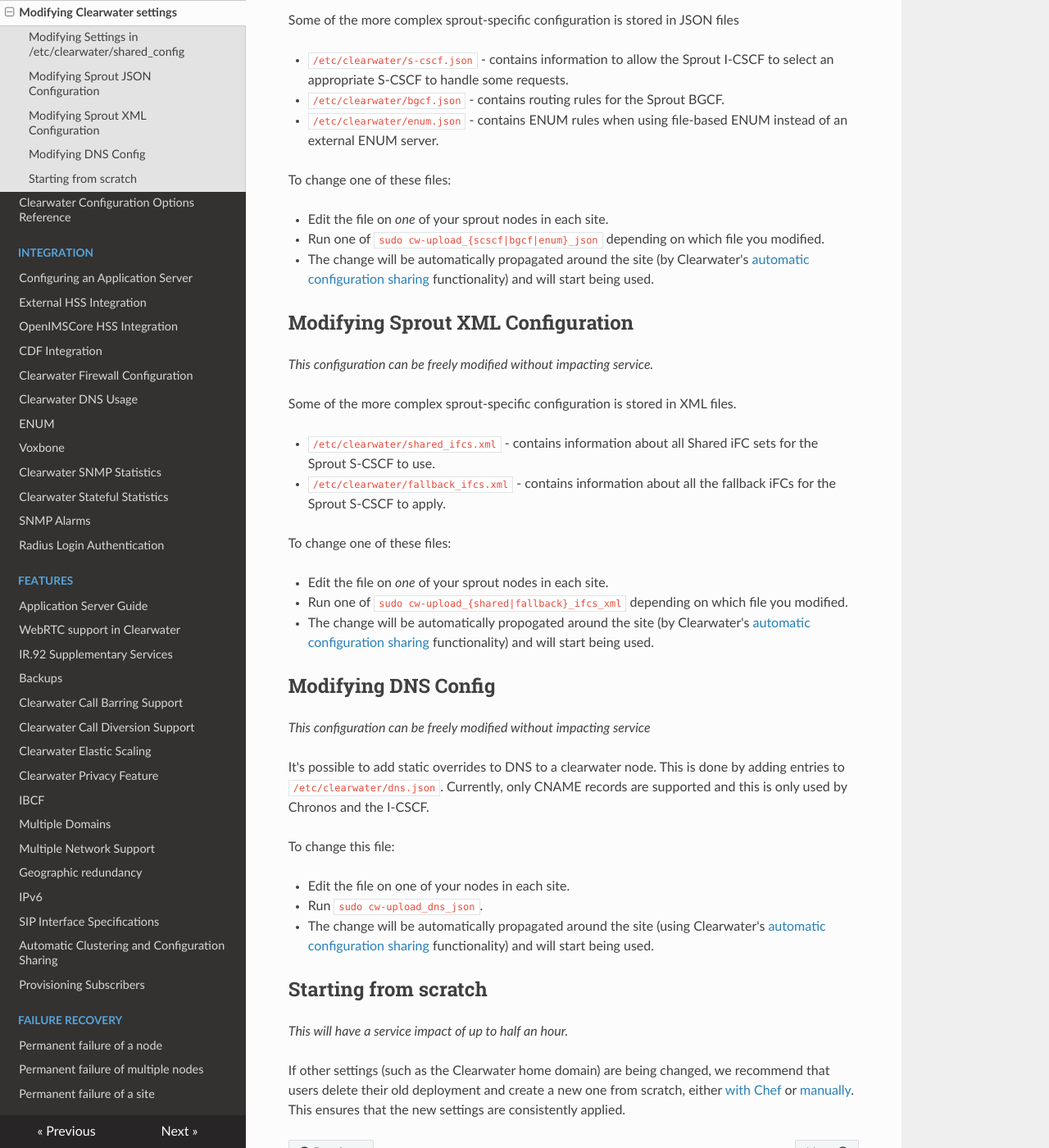
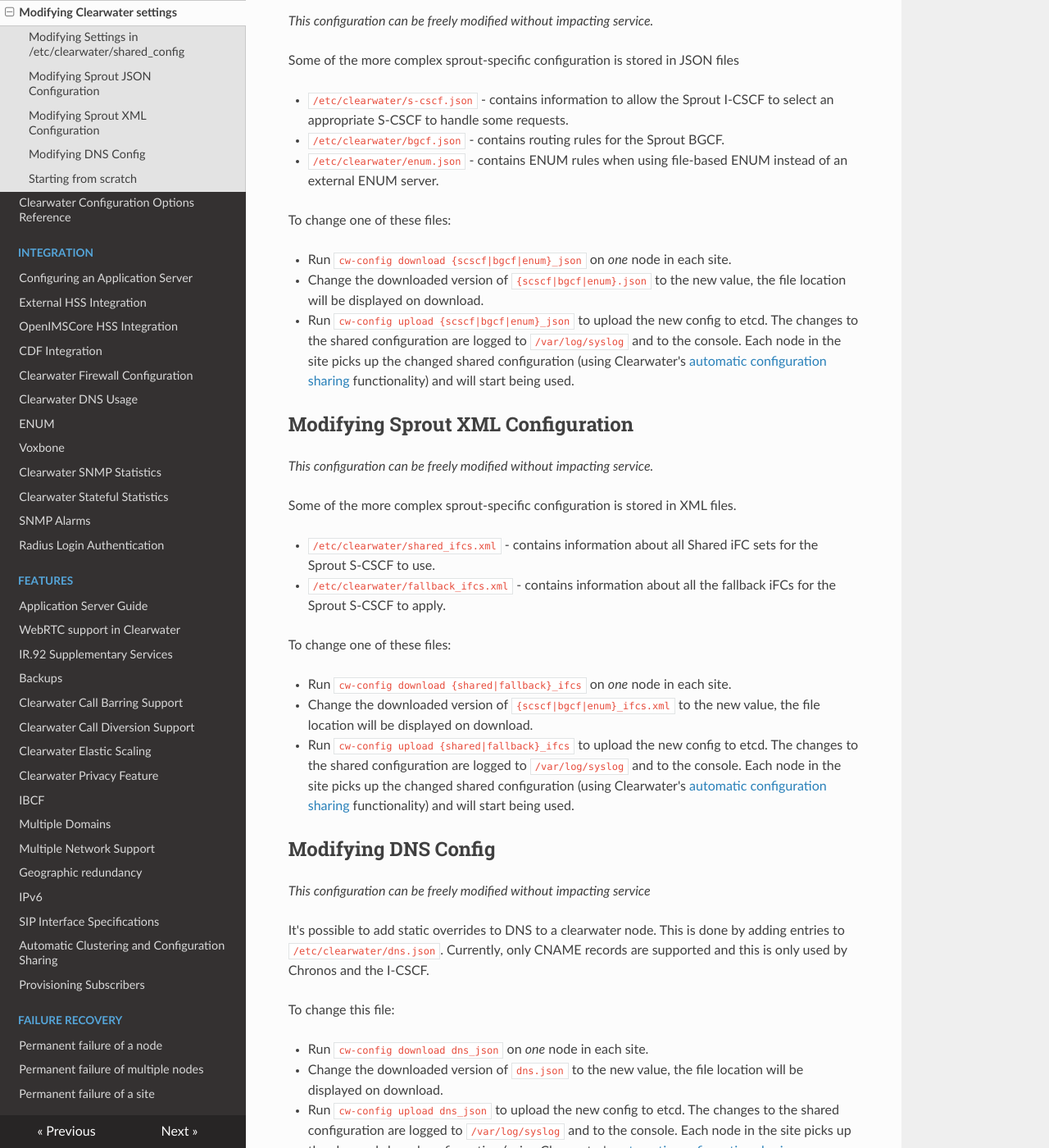
Before and after one commit to Metaswitch/clearwater-readthedocs, an MkDocs documentation site: the page built from docs/Modifying_Clearwater_settings.md, in a window 1280 px wide and 1400 px high, scrolled down 868 px. Shown: the whole window at 82% size. Built offline with MkDocs 1.6.1, drawn with Linux system fonts in a browser that asks for light colours; nearby versions of some CDN libraries; old or Windows-style settings are respelled for this version of MkDocs; some of the changed text lies outside the part shown.

Commit message:
Update docs for new cw-config format

```diff
--- a/docs/Modifying_Clearwater_settings.md
+++ b/docs/Modifying_Clearwater_settings.md
@@ -10,9 +10,10 @@ Settings in `/etc/clearwater/shared_config` can be safely changed without entire
 
 To change one of these settings:
 
-*   Edit `/etc/clearwater/shared_config` on *one* node in each site and change to the new value.
-*   Run `sudo cw-upload_shared_config` to upload the new config to etcd. The changes to the shared configuration are logged to `/var/log/syslog` and to the console. Each node in the site picks up the changed shared configuration (using Clearwater's [automatic configuration sharing](Automatic_Clustering_Config_Sharing.md) functionality) and safely restarts itself to use it.
-*   You can check which nodes are using the new shared config by running `cw-check_restart_queue_state`. If this command shows that there's been an error (i.e. a node wasn't able to restart after picking up the new config), simply fix the `/etc/clearwater/shared_config` and run the `sudo cw-upload_shared_config` script again.
+*   Run `cw-config download shared_config` on *one* node in each site.
+*   Change the downloaded version of `shared_config` to the new value, the file location will be displayed on download.
+*   Run `cw-config upload shared_config` to upload the new config to etcd. The changes to the shared configuration are logged to `/var/log/syslog` and to the console. Each node in the site picks up the changed shared configuration (using Clearwater's [automatic configuration sharing](Automatic_Clustering_Config_Sharing.md) functionality) and safely restarts itself to use it.
+*   You can check which nodes are using the new shared config by running `cw-check_restart_queue_state`. If this command shows that there's been an error (i.e. a node wasn't able to restart after picking up the new config), simply fix the `shared_config` in the download location and run `cw-config upload shared_config` script again.
 
 ## Modifying Sprout JSON Configuration
 
@@ -26,9 +27,9 @@ Some of the more complex sprout-specific configuration is stored in JSON files
 
 To change one of these files:
 
-* Edit the file on *one* of your sprout nodes in each site.
-* Run one of `sudo cw-upload_{scscf|bgcf|enum}_json` depending on which file you modified.
-* The change will be automatically propagated around the site (by Clearwater's [automatic configuration sharing](Automatic_Clustering_Config_Sharing.md) functionality) and will start being used.
+*   Run `cw-config download {scscf|bgcf|enum}_json` on *one* node in each site.
+*   Change the downloaded version of `{scscf|bgcf|enum}.json` to the new value, the file location will be displayed on download.
+*   Run `cw-config upload {scscf|bgcf|enum}_json` to upload the new config to etcd. The changes to the shared configuration are logged to `/var/log/syslog` and to the console. Each node in the site picks up the changed shared configuration (using Clearwater's [automatic configuration sharing](Automatic_Clustering_Config_Sharing.md) functionality) and will start being used.
 
 ## Modifying Sprout XML Configuration
 
@@ -41,9 +42,9 @@ Some of the more complex sprout-specific configuration is stored in XML files.
 
 To change one of these files:
 
-* Edit the file on *one* of your sprout nodes in each site.
-* Run one of `sudo cw-upload_{shared|fallback}_ifcs_xml` depending on which file you modified.
-* The change will be automatically propogated around the site (by Clearwater's [automatic configuration sharing](Automatic_Clustering_Config_Sharing.md) functionality) and will start being used.
+*   Run `cw-config download {shared|fallback}_ifcs` on *one* node in each site.
+*   Change the downloaded version of `{scscf|bgcf|enum}_ifcs.xml` to the new value, the file location will be displayed on download.
+*   Run `cw-config upload {shared|fallback}_ifcs` to upload the new config to etcd. The changes to the shared configuration are logged to `/var/log/syslog` and to the console. Each node in the site picks up the changed shared configuration (using Clearwater's [automatic configuration sharing](Automatic_Clustering_Config_Sharing.md) functionality) and will start being used.
 
 ## Modifying DNS Config
 
@@ -53,9 +54,9 @@ It's possible to add static overrides to DNS to a clearwater node. This is done
 
 To change this file:
 
-* Edit the file on one of your nodes in each site.
-* Run `sudo cw-upload_dns_json`.
-* The change will be automatically propagated around the site (using Clearwater's [automatic configuration sharing](Automatic_Clustering_Config_Sharing.md) functionality) and will start being used.
+*   Run `cw-config download dns_json` on *one* node in each site.
+*   Change the downloaded version of `dns.json` to the new value, the file location will be displayed on download.
+*   Run `cw-config upload dns_json` to upload the new config to etcd. The changes to the shared configuration are logged to `/var/log/syslog` and to the console. Each node in the site picks up the changed shared configuration (using Clearwater's [automatic configuration sharing](Automatic_Clustering_Config_Sharing.md) functionality) and will start being used.
 
 ## Starting from scratch
 
```
Also changed, not shown: docs/Clearwater_Configuration_Options_Reference.md (+4 -4 lines), docs/ENUM.md (+2 -2 lines), docs/Troubleshooting_and_Recovery.md (+1 -1 lines).
